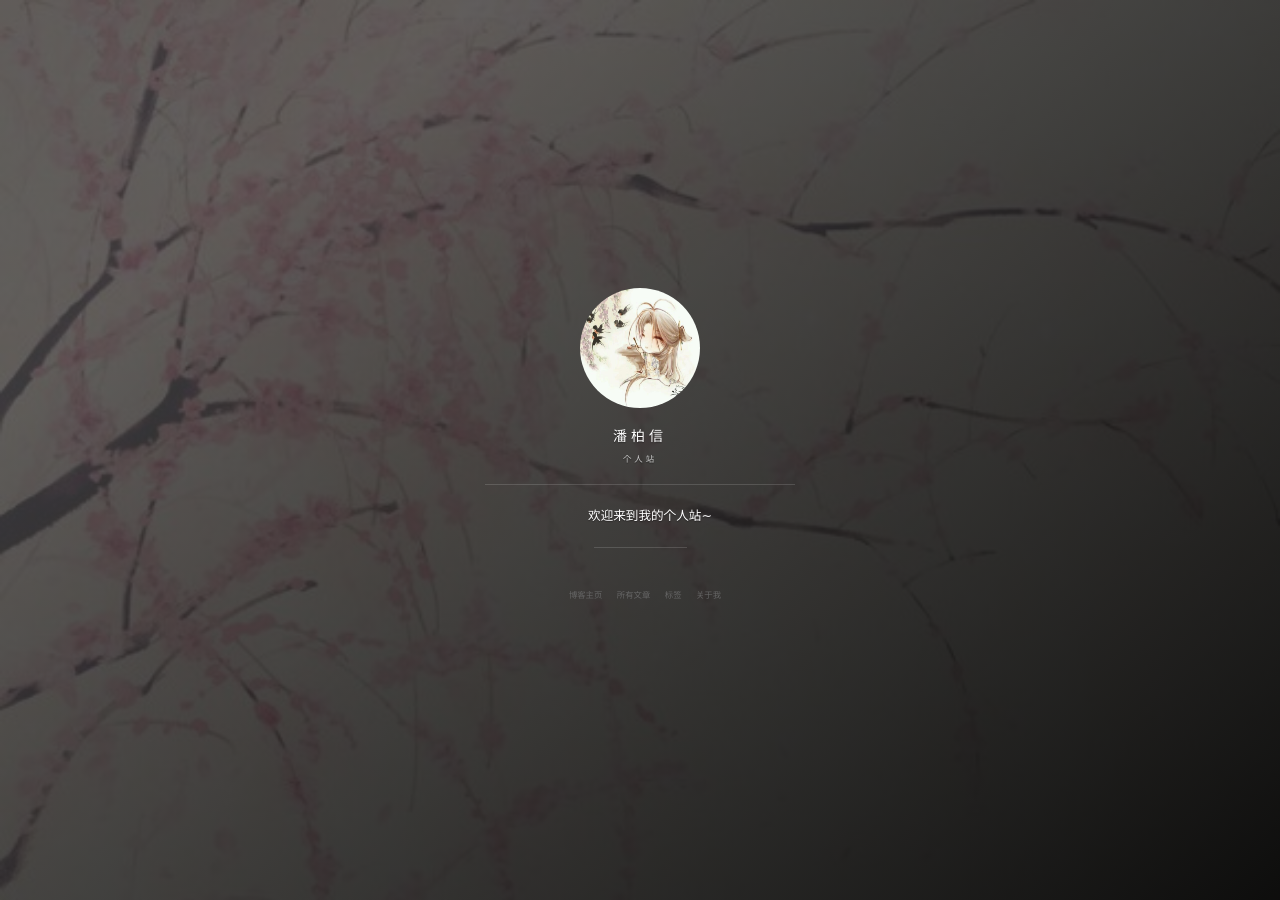
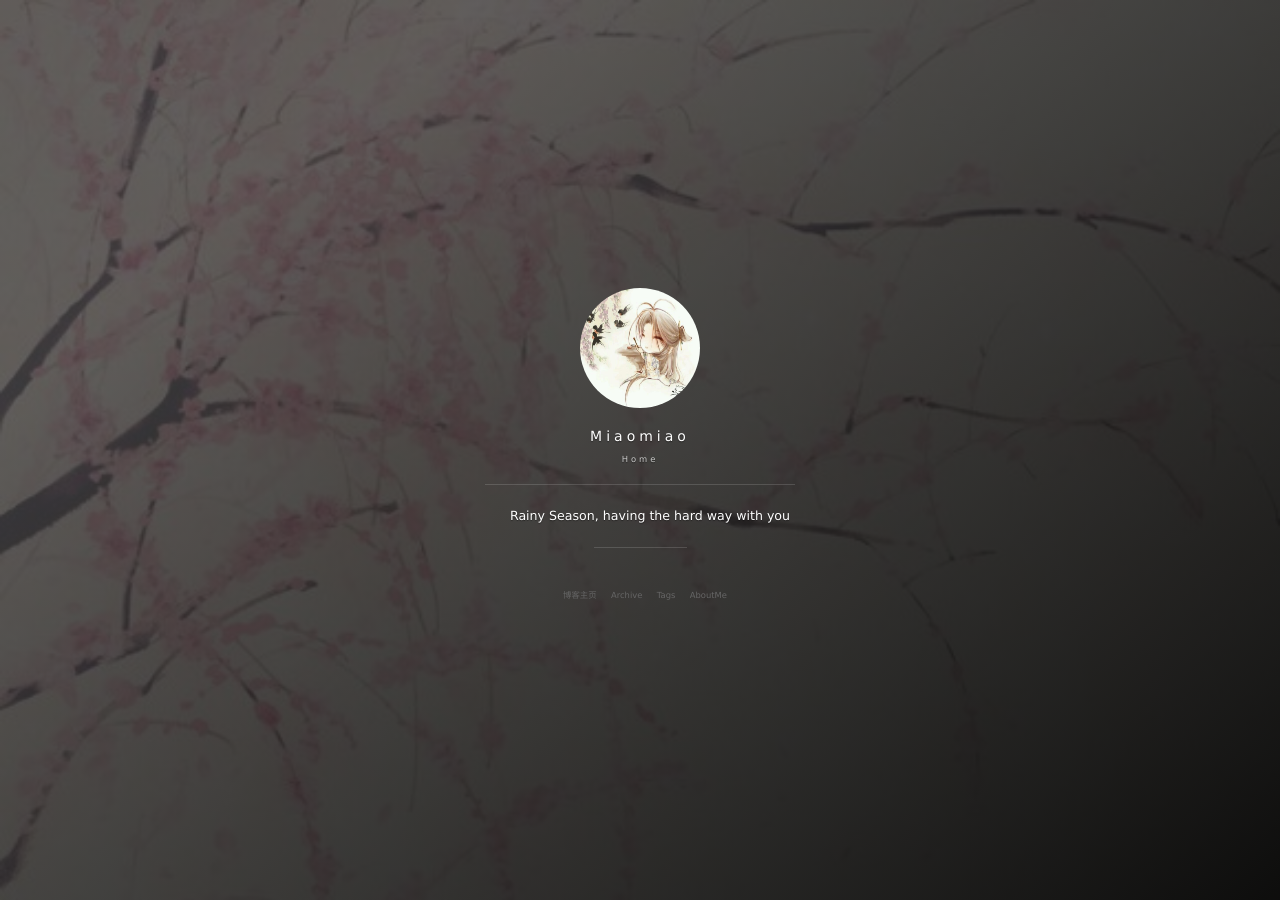
Before and after one commit to miaomiao1220/Miaomiao.github.io, a Jekyll site: the page built from index.html, in a window 1280 px wide. Built offline with Jekyll 4.4.1, drawn with Linux system fonts in a browser that asks for light colours; nearby versions of some CDN libraries; the list of posts is cut into pages by our own code; comment, search, counter and statistics services are not loaded; grey boxes are pictures that could not be loaded.

Commit message:
New Initial commit

```diff
--- a/_config.yml
+++ b/_config.yml
@@ -1,17 +1,17 @@
 # Basic
-title: 潘柏信
-subtitle: 个人站
-description: 欢迎来到我的个人站~
+title: Miaomiao
+subtitle: Home
+description: Rainy Season, having the hard way with you
 # 头像里面的标题
-avatarTitle: leopardpan
+avatarTitle: miaomiao
 # 头像里面的描述
-avatarDesc: iOS / 机器学习
+avatarDesc: OI/program
 url: "http://baixin.io"
 
 # Comment
 comment:
     # disqus: leopard
-    duoshuo: leopard
+    duoshuo: miaomiao
 
 # Social
 social:
@@ -57,9 +57,9 @@ blog_button:
 
 # Navigation buttons in the front page.s
 nav:
-    - {title: 所有文章, description: archive, url: '/archive'}
-    - {title: 标签, description: tags, url: '/tags'}
-    - {title: 关于我, description: about, url: '/about'}
+    - {title: Archive, description: archive, url: '/archive'}
+    - {title: Tags, description: tags, url: '/tags'}
+    - {title: AboutMe, description: about, url: '/about'}
 
 
 # Pagination
--- a/_includes/footer.html
+++ b/_includes/footer.html
@@ -69,7 +69,7 @@
 
         <div class = "footer_div">
            <p class="copyright text-muted">
-            Copyright &copy; {{ site.title }} {{ site.time | date: '%Y' }} Theme by <a href="http://baixin.io/">leopardpan</a> |
+            Copyright &copy; {{ site.title }} {{ site.time | date: '%Y' }} Theme by <a href="http://baixin.io/">miaomiao</a> |
             <iframe
                 style="margin-left: 2px; margin-bottom:-5px;"
                 frameborder="0" scrolling="0" width="91px" height="20px"
@@ -81,8 +81,8 @@
 
           <!-- 访问统计 -->
           <span id="busuanzi_container_site_pv">
-            本站总访问量
-            <span id="busuanzi_value_site_pv"></span>次
+			This Sites all view's times
+            <span id="busuanzi_value_site_pv"></span>times
           </span>
 
         </div>
--- a/_includes/new-old.html
+++ b/_includes/new-old.html
@@ -62,13 +62,13 @@
        <ul class="pager">
         {% if page.previous.url %}
         <li class="previous">
-            <a href="{{ page.previous.url | prepend: site.baseurl | replace: '//', '/' }}" data-toggle="tooltip" data-placement="top" title="{{page.previous.title}}">上一篇：  <span>{{page.previous.title}}</span>
+            <a href="{{ page.previous.url | prepend: site.baseurl | replace: '//', '/' }}" data-toggle="tooltip" data-placement="top" title="{{page.previous.title}}">Last article：  <span>{{page.previous.title}}</span>
             </a>
         </li>
         {% endif %}
         {% if page.next.url %}
         <li class="next">
-            <a href="{{ page.next.url | prepend: site.baseurl | replace: '//', '/' }}" data-toggle="tooltip" data-placement="top" title="{{page.next.title}}">下一篇：  <span>{{page.next.title}}</span>
+            <a href="{{ page.next.url | prepend: site.baseurl | replace: '//', '/' }}" data-toggle="tooltip" data-placement="top" title="{{page.next.title}}">Next article：  <span>{{page.next.title}}</span>
             </a>
         </li>
         {% endif %}
--- a/_includes/side-panel.html
+++ b/_includes/side-panel.html
@@ -5,7 +5,7 @@
     <div class="panel-main__content">
         <!-- 头像效果-start -->
         <div class="ih-item circle effect right_to_left">
-            <a href="/#blog" title="前往 {{ site.title }} 的主页" class="blog-button">
+            <a href="/#blog" title="Going to {{ site.title }} 's Home" class="blog-button">
                 <div class="img"><img src="/images/avatar.jpg" alt="img"></div>
                 <div class="info">
                     <div class="info-back">
--- a/index.html
+++ b/index.html
@@ -21,7 +21,7 @@ layout: default
             <span class="post-list__meta--tags-right">{{ post.tags }}</span>
           </div>
           <div class = "post-list-small-mate">
-          <a class="btn-border-small" href={{ post.url }}>阅读全文 » </a>
+          <a class="btn-border-small" href={{ post.url }}>view all » </a>
           </div>
       </div>
       <hr class="post-list__divider" />
```
Also changed, not shown: about.md (+13 -31 lines).
